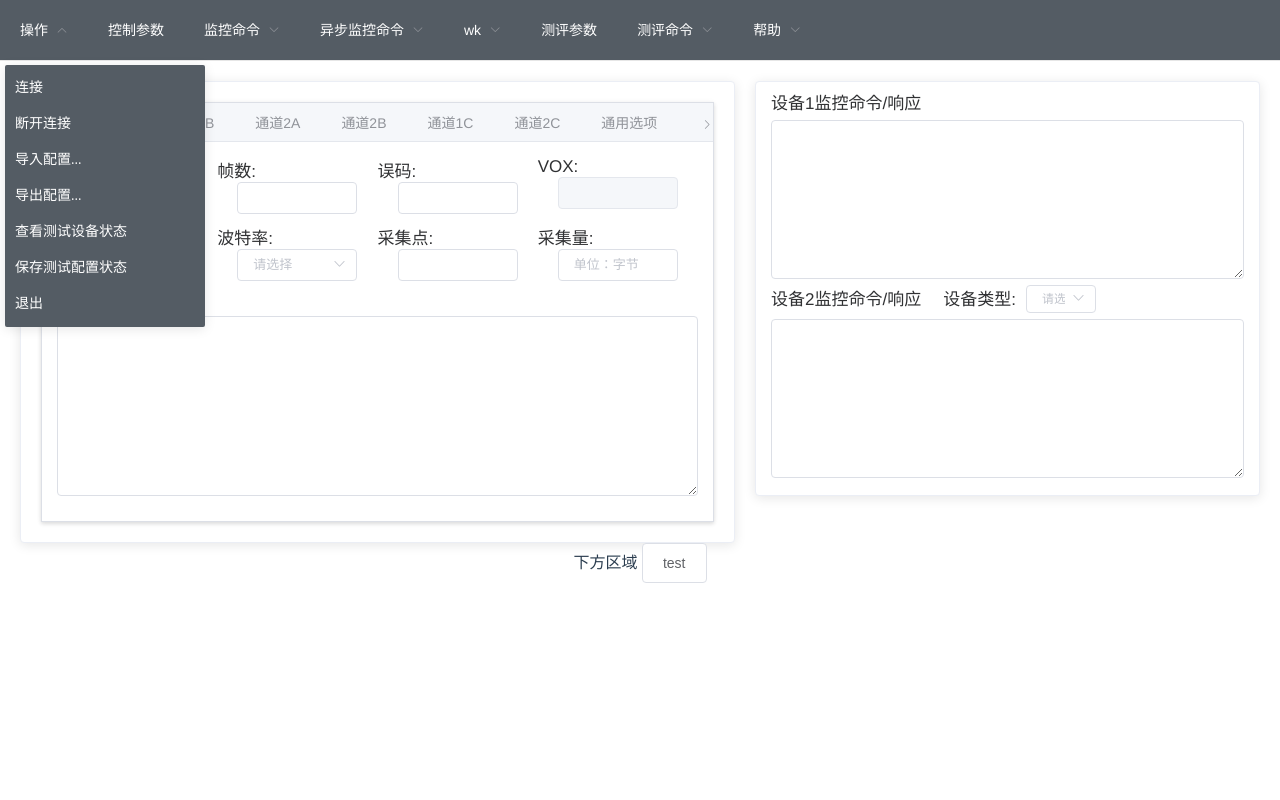
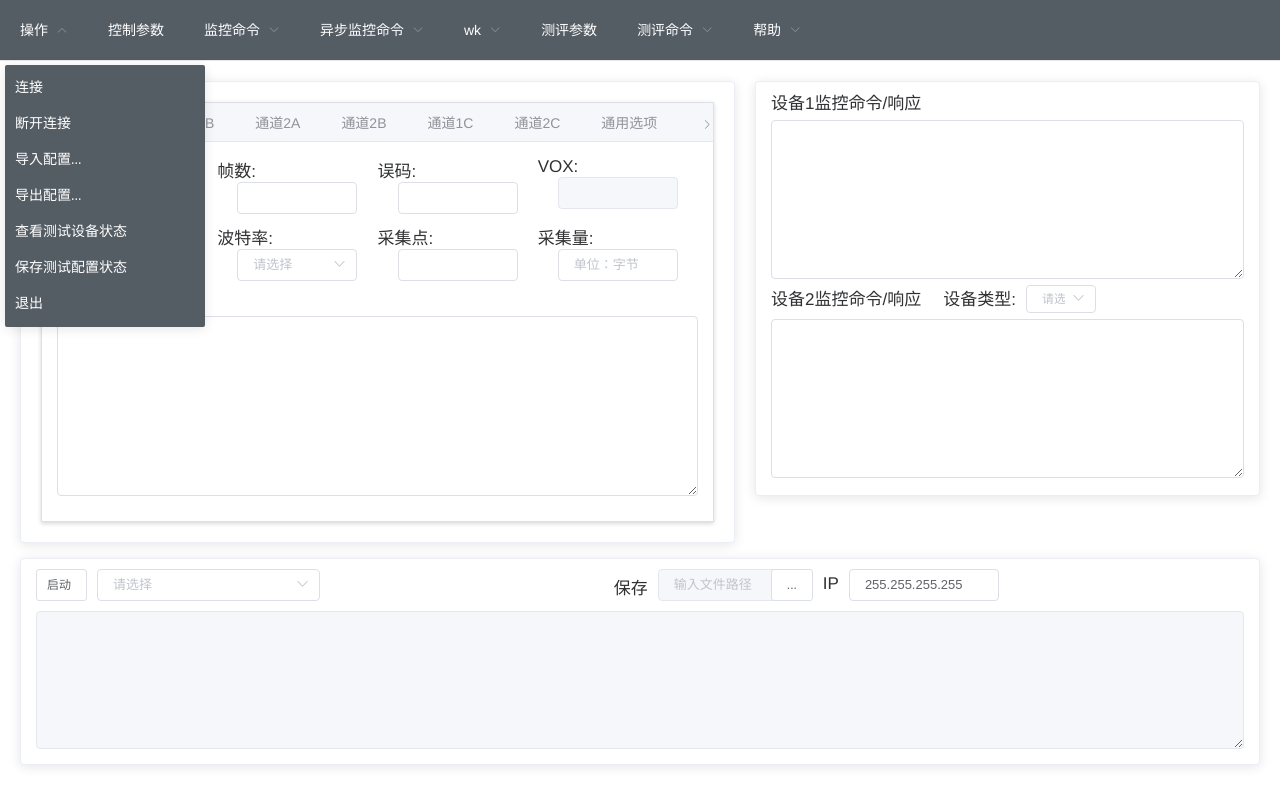
Before and after one commit to qiumu2016/testsystem, a Vue app: page /device_uv in a window 1280 px wide. Built offline with nearby package versions, Linux system fonts and the light colour scheme.

Commit message:
完成uv设备下方操作区域布局

```diff
--- a/src/components/lower_u.vue
+++ b/src/components/lower_u.vue
@@ -2,7 +2,7 @@
     <el-card style="margin-top:15px" body-style = "padding: 10px 15px 15px 15px">
         <el-row class = 'start-box'>
                 <el-button @click="OnBtnStart" size="small"    :disabled="startStatus" style="padding-left:10px;float:left;" >启动</el-button>
-                <el-select v-model="startMode" size="small" placeholder="请选择" style="padding-left:10px;float:left;" @change="startMenuChange">
+                <el-select v-model="startMode" size="small" placeholder="请选择" style="padding-left:10px;float:left;" @change="startModeChange">
                     <el-option
                     v-for="item in options"
                     :key="item.value"
@@ -10,11 +10,13 @@
                     :value="item.value">
                     </el-option>
                 </el-select>
-                <span class="text">保存</span>
-                <el-input size="small" placeholder="输入文件路径" v-model="filePath" class="input-box"></el-input>
-                <el-button size="small" @click="SaveFile" style="margin-left:10px;float:left;">...</el-button>
-                <span class="text">IP</span>
-                <el-input class="input-box" size="small" @change="IPChange" v-model="ip"></el-input>
+                <div class = "save">
+                    <span class="text">保存</span>
+                    <el-input size="small" placeholder="输入文件路径" v-model="filePath" class="input-box" :disabled="disableSave"></el-input>
+                    <el-button size="small" @click="SaveFile" style="margin-left:10px;float:left;">...</el-button>
+                    <span class="text">IP</span>
+                    <el-input class="input-box" size="small" @change="IPChange" v-model="ip"></el-input>
+                </div>
         </el-row>
         <el-row>
             <el-input type="textarea" :rows="6" :disabled="true" v-model="low_text"></el-input>
@@ -35,6 +37,7 @@ export default {
           filePath:'',
           low_text:'',
           ip:'255.255.255.255',
+          disableSave:true,
           options:[
             {value:1,label:'多路自环'},
             {value:2,label:'多路双向设备间交叉'},
@@ -42,7 +45,7 @@ export default {
             {value:4,label:'单路自环（MW解析）'},
             {value:5,label:'单路单向设备间交叉（MW解析）'},
             {value:6,label:'MW采集'},
-            {value:7,label:'MWW采集（超长帧）'},
+            {value:7,label:'MW采集（超长帧）'},
             {value:8,label:'收端一致性测试'},
             {value:9,label:'噪声码采集'},
             {value:10,label:'生产测试'},
@@ -63,7 +66,12 @@ export default {
         OnBtnStart(){
             this.startStatus = !this.startStatus
         },
-        startMenuChange(value){
+        startModeChange(value){
+            if(value<=5||value>=10){
+                this.disableSave = true
+            }else{
+                this.disableSave = false
+            }
             this.$emit('changeMode',value);
         },
     }
@@ -84,5 +92,9 @@ export default {
     float:left;
     padding-top: 5px;
 }
+.save{
+    position: absolute;
+    left: 46%;
+}
 
 </style>
--- /dev/null
+++ b/src/components/lower_uv.vue
@@ -0,0 +1,201 @@
+<template>
+    <el-card style="margin-top:15px" body-style = "padding: 10px 15px 15px 15px">
+        <el-row class = 'start-box'>
+                <el-button @click="OnBtnStart" size="small"    :disabled="startStatus" style="padding-left:10px;float:left;" >启动</el-button>
+                <el-select v-if="showStartMode" v-model="startMode" size="small" placeholder="请选择" style="padding-left:10px;float:left;" @change="startModeChange">
+                    <el-option
+                    v-for="item in options"
+                    :key="item.value"
+                    :label="item.label"
+                    :value="item.value">
+                    </el-option>
+                </el-select>
+                <div v-if="showMode" class="save">
+                    <span class="text" :v-show="showText">保存</span>
+                    <el-input size="small" :v-show="showInput" :disabled="disableSave" placeholder="输入文件路径" v-model="filePath" class="input-box"></el-input>
+                </div>
+                <div v-else>
+                    <div v-if="showMode2">
+                    <el-select v-model="type" size="small" placeholder="请选择" style="padding-left:10px;float:left;"
+                    @change="typeChange">
+                        <el-option
+                        v-for="item in options_type"
+                        :key="item.value"
+                        :label="item.label"
+                        :value="item.value">
+                        </el-option>
+                    </el-select>
+                    <el-select v-model="type_value" size="small" placeholder="请选择" style="padding-left:10px;float:left;"
+                    @change="valueChange">
+                        <el-option
+                        v-for="item in options_value"
+                        :key="item.value"
+                        :label="item.label"
+                        :value="item.value">
+                        </el-option>
+                    </el-select>
+                    </div>
+                </div>
+                <div class="right">
+                    <el-button size="small" @click="SaveFile" style="margin-left:10px;float:left;">...</el-button>
+                    <span class="text">IP</span>
+                    <el-input class="input-box" size="small" @change="IPChange" v-model="ip"></el-input>
+                </div>
+        </el-row>
+        <el-row>
+            <el-input type="textarea" :rows="6" :disabled="true" v-model="low_text"></el-input>
+        </el-row>
+
+    </el-card>
+</template>
+<script>
+export default {
+    name:'Lower_u',
+    props: {
+        tab:{
+            type:Number,
+            required:true
+        }
+    },
+    components:{
+
+    },
+    data(){
+        return{
+          startStatus:false,
+          startMode_ab:'',
+          startMode_c:'',
+          startMode:'',
+          filePath:'',
+          low_text:'',
+          type:'',
+          type_value:null,
+          ip:'255.255.255.255',
+          options_type:[
+              {value:1,label:'数据'},
+              {value:2,label:'话音'},
+          ],
+          options_value:[
+              {value:'00',label:'00'},
+              {value:'ff',label:'ff'},
+          ],
+          options:[],
+          options1:[
+            {value:1,label:'单路自环（MW解析）'},
+            {value:2,label:'多路自环'},
+            {value:3,label:'单路单向设备间交叉'},
+            {value:4,label:'单路单向设备间交叉（MW解析）'},
+            {value:5,label:'多路双向设备间交叉'},
+            {value:6,label:'模式三'},
+            {value:7,label:'MW采集'},
+            {value:8,label:'MW采集（超长帧）'},
+            {value:9,label:'收端一致性测试(MI文)'},
+            {value:10,label:'噪声码采集'},
+            {value:11,label:'生产阶段设备测试'},
+            {value:12,label:'F多路自环'},
+            {value:13,label:'F多路双向设备间交叉F'},
+            {value:14,label:'F模式三'},
+            {value:15,label:'F单路单向设备间交叉'},
+          ],
+          options2:[
+            {value:1,label:'单路自环'},
+            {value:2,label:'多路自环'},
+            {value:3,label:'单路交叉'},
+            {value:4,label:'多路交叉'},
+          ],
+          options:[],
+          showText:true,
+          showInput:true,
+          showMode:true,
+          showMode2:true,
+          showStartMode:true,
+          flag:1,
+          disableSave:true,
+        }
+    },
+    created(){
+        this.options = this.options1
+    },
+    methods:{
+        IPChange(){
+
+        },
+        SaveFile(){
+
+        },
+        OnBtnStart(){
+            this.startStatus = !this.startStatus
+            this.showMode = !this.showMode
+        },
+        startModeChange(value){
+            if(this.flag == 1){
+                this.startMode_ab = this.startMode
+            }else{
+                this.startMode_c = this.startMode
+            }
+            if(value<=6||value>=11){
+                this.disableSave = true
+            }else{
+                this.disableSave = false
+            }
+            this.$emit('changeMode',value);
+        },
+        tabChange(a){
+            if(a==5||a==6){
+                this.showMode2 = true
+                this.showStartMode = true
+                this.showMode = false
+                this.options = this.options2
+                this.flag = 2
+                this.startMode = this.startMode_c
+            }
+            else if(a>=1&&a<=4){
+                this.showStartMode = true
+                this.showMode = true
+                this.options = this.options1
+                this.flag = 1
+                this.startMode = this.startMode_ab
+            }else{
+                this.showStartMode = false
+                this.showMode2 = false
+            }
+        },
+        typeChange(value){
+
+        },
+        valueChange(value){
+
+        }
+    },
+    watch:{ //监听value的变化，进行相应的操作即可
+        tab: function(a,b){     //a是value的新值，b是旧值
+            this.tabChange(a);
+        }
+    }
+}
+</script>
+<style scoped>
+.start-box{
+    margin-bottom: 10px
+}
+.input-box{
+    width: 150px;
+    padding-left:10px;
+    float:left;
+}
+.text{
+    font-size: 17px;
+    padding-left:10px;
+    float:left;
+    padding-top: 5px;
+}
+.right {
+    position: absolute;
+    left: 60%;
+}
+.save{
+    position: absolute;
+    left: 47%;
+}
+
+</style>
--- a/src/views/Device_UV.vue
+++ b/src/views/Device_UV.vue
@@ -5,7 +5,7 @@
       <el-row :gutter="20">
         <el-col :span="14"><div >
             <el-card>
-              <body_uv @changeTab="changeTab" :m="m"></body_uv>
+              <body_uv @changeTab="changeTab" :m_ab="m_ab" :m_c = "m_c"></body_uv>
             </el-card>
           </div>
         </el-col>
@@ -18,8 +18,8 @@
         </el-col>
       </el-row>
       <el-row>
-        下方区域
-        <el-button @click="change()">test</el-button>
+        <lower_uv  @changeMode="changeMode" :tab="tab"> </lower_uv>
+        <!-- <el-button @click="change()">test</el-button> -->
       </el-row>
     </el-main>
   </el-container>
@@ -39,25 +39,51 @@ import t from '../api/test'
 import menu_uv from '../components/menu_uv.vue'
 import body_uv from '../components/body_uv.vue'
 import right_uv from '../components/right_uv.vue'
+import lower_uv from '../components/lower_uv.vue'
 export default {
   name: 'device_uv',
   components:{
     menu_uv,
     body_uv,
-    right_uv
+    right_uv,
+    lower_uv
   },
   data() {
       return{
         url:'',
-        m:true
+        m_ab:1,
+        m_c:1,
+        tab:1,
       }
   },
   methods:{
     changeTab(para){
-      console.log(para);
+      this.tab = para;
     },
-    change(){
-      this.m = !this.m;
+    changeMode(para){
+      if(this.tab<=4){
+        switch(para){
+          case 2:case 5:case 6:case 10:case 11:case 12:case 13:case 14:
+            this.m_ab = 1;
+            break;
+          case 1:case 3:case 4:case 7:case 8:case 15:
+            this.m_ab = 2;
+            break;
+          case 9:
+            this.m_ab = 3
+            break;
+        }
+      }else if(this.tab == 5||this.tab == 6){
+        switch(para){
+          case 1:case 3:
+            this.m_c = 2;
+            break;
+          case 2:case 4:
+            this.m_c = 1;
+            break;
+        }
+      }
+
     },
     test_api(){
       t.test_get().then(res => {
```
Also changed, not shown: src/components/body_uv.vue (+53 -21 lines).
